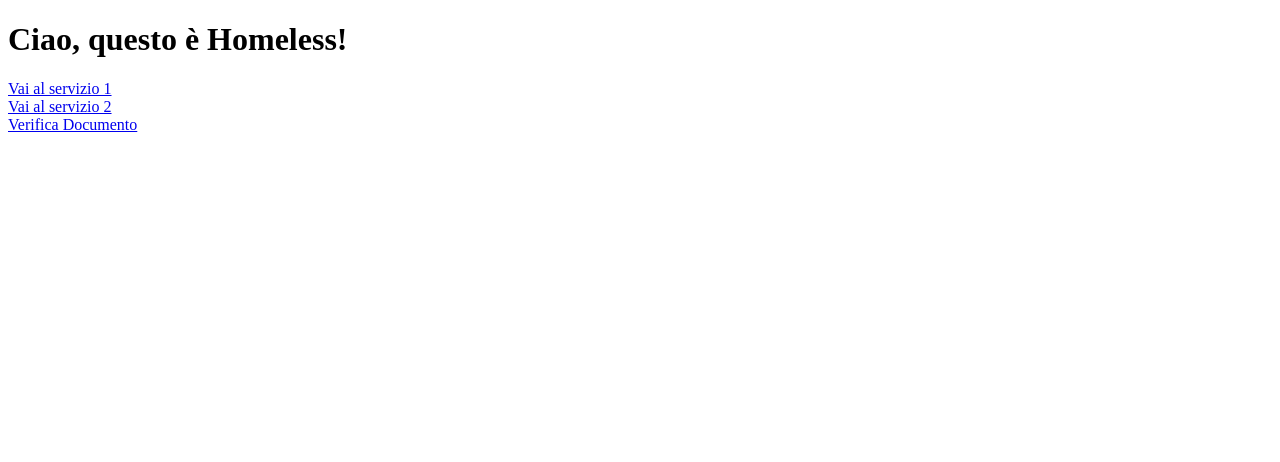
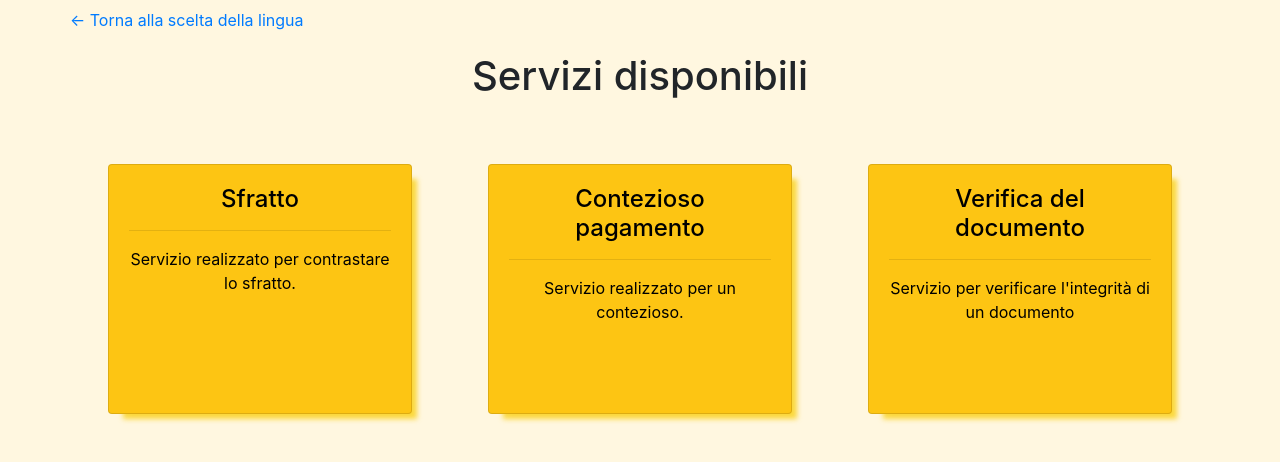
Before and after one commit to daniele3b/HomeLess, a website: page views/it/home.html in a window 1280 px wide. Drawn offline with nearby package versions, Linux system fonts and the light colour scheme.

Commit message:
fixed frontend ita home

```diff
--- a/views/it/home.html
+++ b/views/it/home.html
@@ -1,14 +1,119 @@
 <!DOCTYPE html>
-<html lang="en">
+<html lang="it">
   <head>
     <meta charset="UTF-8" />
     <meta name="viewport" content="width=device-width, initial-scale=1.0" />
-    <title>Document</title>
+    <link
+      rel="stylesheet"
+      href="https://stackpath.bootstrapcdn.com/bootstrap/4.5.2/css/bootstrap.min.css"
+      integrity="sha384-JcKb8q3iqJ61gNV9KGb8thSsNjpSL0n8PARn9HuZOnIxN0hoP+VmmDGMN5t9UJ0Z"
+      crossorigin="anonymous"
+    />
+    <title>Servizi disponibili</title>
   </head>
   <body>
-    <h1>Ciao, questo è Homeless!</h1>
-    <a href="/it/service1">Vai al servizio 1</a> <br />
-    <a href="/it/service2">Vai al servizio 2</a> <br />
-    <a href="/it/service3">Verifica Documento</a>
+    <div class="container-fluid">
+      <div class="container">
+        <center>
+          <div class="row mt-2">
+            <a href="/" id="back"> <- Torna alla scelta della lingua</a>
+          </div>
+          <div class="row mt-3">
+            <div class="col mt-1 text-center">
+              <h1>Servizi disponibili</h1>
+            </div>
+          </div>
+          <div class="row mt-5">
+            <div class="col mt-2">
+              <a href="/it/service1" class="servizi">
+                <div class="card" style="width: 19rem;">
+                  <div class="card-body">
+                    <h4 class="card-title">Sfratto</h4>
+                    <hr />
+                    <p class="card-text mt-2">
+                      Servizio realizzato per contrastare lo sfratto.
+                    </p>
+                  </div>
+                </div>
+              </a>
+            </div>
+
+            <div class="col mt-2">
+              <a href="/it/service2" class="servizi">
+                <div class="card" style="width: 19rem;">
+                  <div class="card-body">
+                    <h4 class="card-title">Contezioso pagamento</h4>
+                    <hr />
+                    <p class="card-text mt-2">
+                      Servizio realizzato per un contezioso.
+                    </p>
+                  </div>
+                </div>
+              </a>
+            </div>
+
+            <div class="col mt-2">
+              <a href="/it/service3" class="servizi">
+                <div class="card" style="width: 19rem;">
+                  <div class="card-body">
+                    <h4 class="card-title">Verifica del documento</h4>
+                    <hr />
+                    <p class="card-text mt-2">
+                      Servizio per verificare l'integrità di un documento
+                    </p>
+                  </div>
+                </div>
+              </a>
+            </div>
+          </div>
+        </center>
+      </div>
+    </div>
+    <script
+      src="https://code.jquery.com/jquery-3.5.1.slim.min.js"
+      integrity="sha384-DfXdz2htPH0lsSSs5nCTpuj/zy4C+OGpamoFVy38MVBnE+IbbVYUew+OrCXaRkfj"
+      crossorigin="anonymous"
+    ></script>
+    <script
+      src="https://cdn.jsdelivr.net/npm/popper.js@1.16.1/dist/umd/popper.min.js"
+      integrity="sha384-9/reFTGAW83EW2RDu2S0VKaIzap3H66lZH81PoYlFhbGU+6BZp6G7niu735Sk7lN"
+      crossorigin="anonymous"
+    ></script>
+    <script
+      src="https://stackpath.bootstrapcdn.com/bootstrap/4.5.2/js/bootstrap.min.js"
+      integrity="sha384-B4gt1jrGC7Jh4AgTPSdUtOBvfO8shuf57BaghqFfPlYxofvL8/KUEfYiJOMMV+rV"
+      crossorigin="anonymous"
+    ></script>
   </body>
 </html>
+
+<style>
+  .servizi {
+    color: black;
+    text-decoration: none;
+  }
+
+  .servizi:hover {
+    color: black;
+    text-decoration: none;
+  }
+  .card {
+    background-color: #fdc513;
+    height: 250px;
+    -webkit-box-shadow: 10px 10px 5px -5px rgba(250, 205, 5, 0.75);
+    -moz-box-shadow: 10px 10px 5px -5px rgba(250, 205, 5, 0.75);
+    box-shadow: 10px 10px 5px -5px rgba(250, 205, 5, 0.75);
+  }
+
+  .card:hover {
+    background-color: #facd05;
+  }
+
+  body {
+    background-color: #fff7e0;
+  }
+
+  .card-text {
+    position: relative;
+  }
+</style>
```
